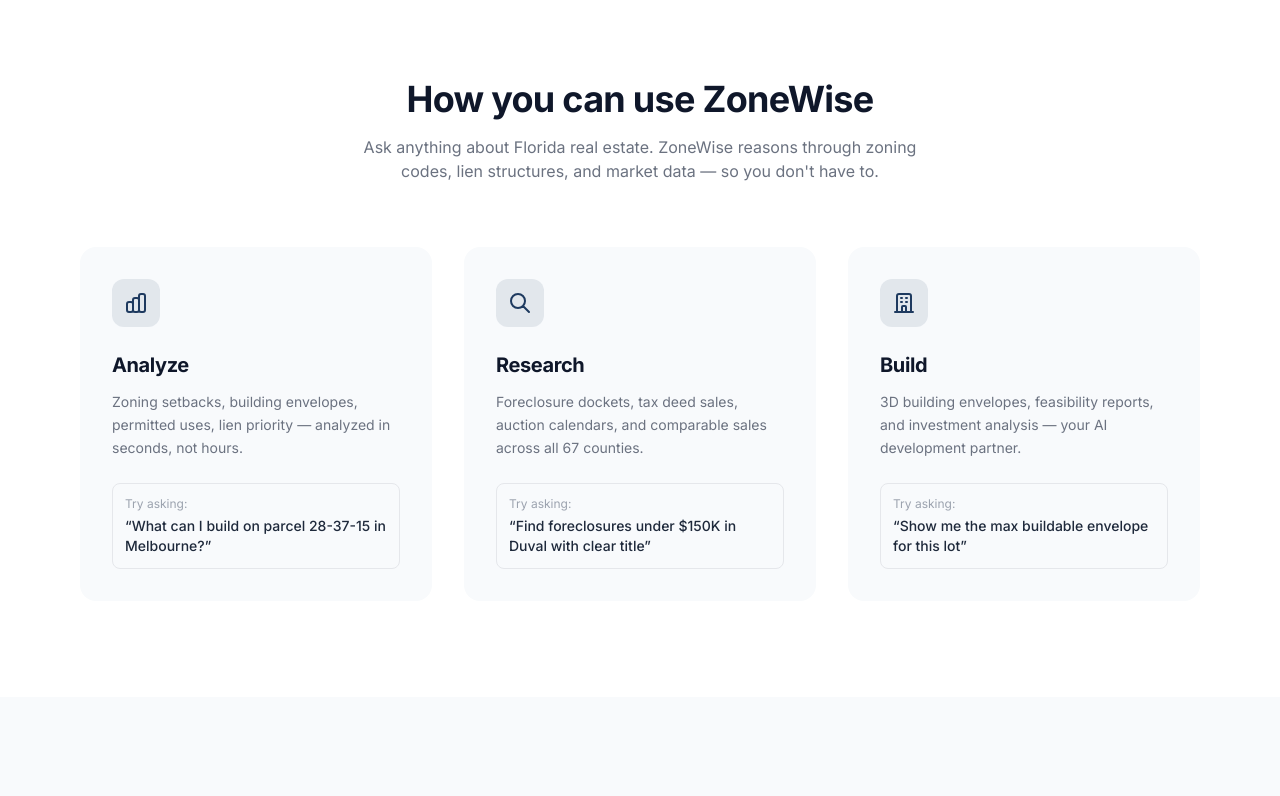
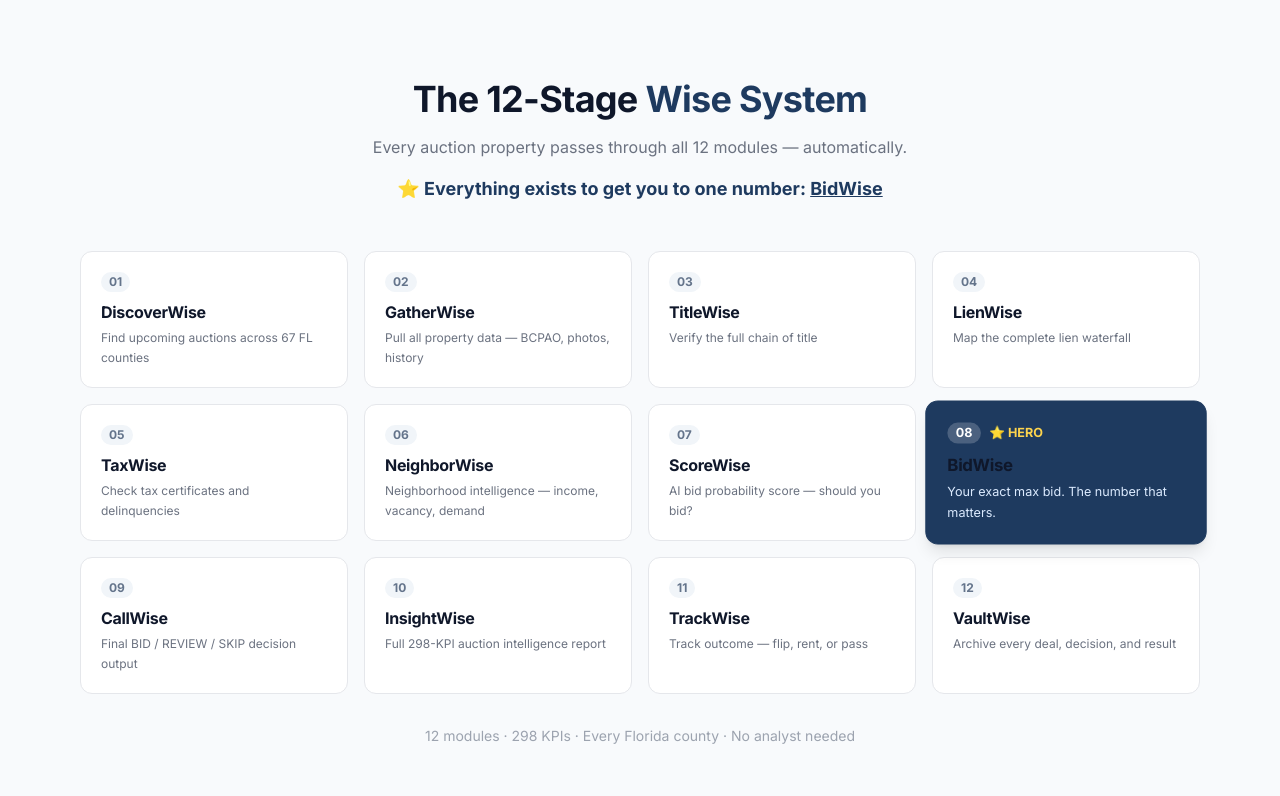
Before and after one commit to breverdbidder/zonewise-web, a Next.js app: page / in a window 1280 px wide. Shown: the part 980-1776 px from the top of the page. Built offline with nearby package versions, Linux system fonts and the light colour scheme; no server answers.

Commit message:
rebrand: How It Works → 12 Wise modules grid with BidWise hero

```diff
--- a/app/(marketing)/page.tsx
+++ b/app/(marketing)/page.tsx
@@ -93,66 +93,52 @@ export default function Home() {
         </div>
       </section>
 
-      {/* How It Works */}
-      <section id="how" className="py-24">
+      {/* How It Works — 12 Wise Modules */}
+      <section id="how" className="py-24 bg-slate-50">
         <div className="max-w-6xl mx-auto px-4">
-          <h2 className="text-3xl sm:text-4xl font-bold text-center mb-4 text-slate-900">How you can use ZoneWise</h2>
-          <p className="text-center text-gray-500 mb-16 max-w-xl mx-auto">
-            Ask anything about Florida real estate. ZoneWise reasons through zoning codes, lien structures, and market data — so you don&apos;t have to.
+          <h2 className="text-3xl sm:text-4xl font-bold text-center mb-4 text-slate-900">
+            The 12-Stage <span className="text-zw-navy">Wise System</span>
+          </h2>
+          <p className="text-center text-gray-500 mb-4 max-w-xl mx-auto">
+            Every auction property passes through all 12 modules — automatically.
           </p>
-          <div className="grid md:grid-cols-3 gap-8">
-            <div className="group">
-              <div className="bg-slate-50 rounded-2xl p-8 hover:bg-zw-navy hover:text-white transition-all duration-300 h-full">
-                <div className="w-12 h-12 bg-zw-navy/10 group-hover:bg-white/10 rounded-xl flex items-center justify-center mb-6 transition-colors">
-                  <svg className="w-6 h-6 text-zw-navy group-hover:text-white transition-colors" fill="none" stroke="currentColor" viewBox="0 0 24 24">
-                    <path strokeLinecap="round" strokeLinejoin="round" strokeWidth={2} d="M9 19v-6a2 2 0 00-2-2H5a2 2 0 00-2 2v6a2 2 0 002 2h2a2 2 0 002-2zm0 0V9a2 2 0 012-2h2a2 2 0 012 2v10m-6 0a2 2 0 002 2h2a2 2 0 002-2m0 0V5a2 2 0 012-2h2a2 2 0 012 2v14a2 2 0 01-2 2h-2a2 2 0 01-2-2z" />
-                  </svg>
+          <p className="text-center text-zw-navy font-bold mb-12 text-lg">
+            ⭐ Everything exists to get you to one number: <span className="underline">BidWise</span>
+          </p>
+          <div className="grid sm:grid-cols-2 lg:grid-cols-4 gap-4">
+            {[
+              { n:1,  name:"DiscoverWise",  desc:"Find upcoming auctions across 67 FL counties",          color:"#1E3A5F" },
+              { n:2,  name:"GatherWise",    desc:"Pull all property data — BCPAO, photos, history",       color:"#1E3A5F" },
+              { n:3,  name:"TitleWise",     desc:"Verify the full chain of title",                        color:"#1E3A5F" },
+              { n:4,  name:"LienWise",      desc:"Map the complete lien waterfall",                       color:"#1E3A5F" },
+              { n:5,  name:"TaxWise",       desc:"Check tax certificates and delinquencies",              color:"#1E3A5F" },
+              { n:6,  name:"NeighborWise",  desc:"Neighborhood intelligence — income, vacancy, demand",   color:"#1E3A5F" },
+              { n:7,  name:"ScoreWise",     desc:"AI bid probability score — should you bid?",            color:"#1E3A5F" },
+              { n:8,  name:"BidWise",       desc:"Your exact max bid. The number that matters.",          color:"#F5A623", hero:true },
+              { n:9,  name:"CallWise",      desc:"Final BID / REVIEW / SKIP decision output",            color:"#1E3A5F" },
+              { n:10, name:"InsightWise",   desc:"Full 298-KPI auction intelligence report",             color:"#1E3A5F" },
+              { n:11, name:"TrackWise",     desc:"Track outcome — flip, rent, or pass",                  color:"#1E3A5F" },
+              { n:12, name:"VaultWise",     desc:"Archive every deal, decision, and result",             color:"#1E3A5F" },
+            ].map((m) => (
+              <div key={m.n} className={`rounded-xl p-5 border transition-all duration-200 hover:shadow-md ${m.hero ? "bg-zw-navy text-white border-zw-navy shadow-lg scale-105" : "bg-white border-gray-200"}`}>
+                <div className="flex items-center gap-2 mb-2">
+                  <span className={`text-xs font-bold px-2 py-0.5 rounded-full ${m.hero ? "bg-white/20 text-white" : "bg-slate-100 text-slate-500"}`}>
+                    {String(m.n).padStart(2,"0")}
+                  </span>
+                  {m.hero && <span className="text-xs font-bold text-amber-300">⭐ HERO</span>}
                 </div>
-                <h3 className="text-xl font-bold mb-3">Analyze</h3>
-                <p className="text-gray-500 group-hover:text-slate-300 transition-colors mb-6 text-sm leading-relaxed">
-                  Zoning setbacks, building envelopes, permitted uses, lien priority — analyzed in seconds, not hours.
+                <h3 className={`font-bold text-base mb-1 ${m.hero ? "text-white" : "text-slate-900"}`}>
+                  {m.name}
+                </h3>
+                <p className={`text-xs leading-relaxed ${m.hero ? "text-blue-100" : "text-gray-500"}`}>
+                  {m.desc}
                 </p>
-                <div className="bg-white/5 border border-gray-200 group-hover:border-white/20 rounded-lg p-3 transition-colors">
-                  <p className="text-xs text-gray-400 group-hover:text-slate-400 mb-1">Try asking:</p>
-                  <p className="text-sm font-medium">&ldquo;What can I build on parcel 28-37-15 in Melbourne?&rdquo;</p>
-                </div>
               </div>
-            </div>
-            <div className="group">
-              <div className="bg-slate-50 rounded-2xl p-8 hover:bg-zw-navy hover:text-white transition-all duration-300 h-full">
-                <div className="w-12 h-12 bg-zw-navy/10 group-hover:bg-white/10 rounded-xl flex items-center justify-center mb-6 transition-colors">
-                  <svg className="w-6 h-6 text-zw-navy group-hover:text-white transition-colors" fill="none" stroke="currentColor" viewBox="0 0 24 24">
-                    <path strokeLinecap="round" strokeLinejoin="round" strokeWidth={2} d="M21 21l-6-6m2-5a7 7 0 11-14 0 7 7 0 0114 0z" />
-                  </svg>
-                </div>
-                <h3 className="text-xl font-bold mb-3">Research</h3>
-                <p className="text-gray-500 group-hover:text-slate-300 transition-colors mb-6 text-sm leading-relaxed">
-                  Foreclosure dockets, tax deed sales, auction calendars, and comparable sales across all 67 counties.
-                </p>
-                <div className="bg-white/5 border border-gray-200 group-hover:border-white/20 rounded-lg p-3 transition-colors">
-                  <p className="text-xs text-gray-400 group-hover:text-slate-400 mb-1">Try asking:</p>
-                  <p className="text-sm font-medium">&ldquo;Find foreclosures under $150K in Duval with clear title&rdquo;</p>
-                </div>
-              </div>
-            </div>
-            <div className="group">
-              <div className="bg-slate-50 rounded-2xl p-8 hover:bg-zw-navy hover:text-white transition-all duration-300 h-full">
-                <div className="w-12 h-12 bg-zw-navy/10 group-hover:bg-white/10 rounded-xl flex items-center justify-center mb-6 transition-colors">
-                  <svg className="w-6 h-6 text-zw-navy group-hover:text-white transition-colors" fill="none" stroke="currentColor" viewBox="0 0 24 24">
-                    <path strokeLinecap="round" strokeLinejoin="round" strokeWidth={2} d="M19 21V5a2 2 0 00-2-2H7a2 2 0 00-2 2v16m14 0h2m-2 0h-5m-9 0H3m2 0h5M9 7h1m-1 4h1m4-4h1m-1 4h1m-5 10v-5a1 1 0 011-1h2a1 1 0 011 1v5m-4 0h4" />
-                  </svg>
-                </div>
-                <h3 className="text-xl font-bold mb-3">Build</h3>
-                <p className="text-gray-500 group-hover:text-slate-300 transition-colors mb-6 text-sm leading-relaxed">
-                  3D building envelopes, feasibility reports, and investment analysis — your AI development partner.
-                </p>
-                <div className="bg-white/5 border border-gray-200 group-hover:border-white/20 rounded-lg p-3 transition-colors">
-                  <p className="text-xs text-gray-400 group-hover:text-slate-400 mb-1">Try asking:</p>
-                  <p className="text-sm font-medium">&ldquo;Show me the max buildable envelope for this lot&rdquo;</p>
-                </div>
-              </div>
-            </div>
+            ))}
           </div>
+          <p className="text-center text-gray-400 text-sm mt-8">
+            12 modules · 298 KPIs · Every Florida county · No analyst needed
+          </p>
         </div>
       </section>
 
```
